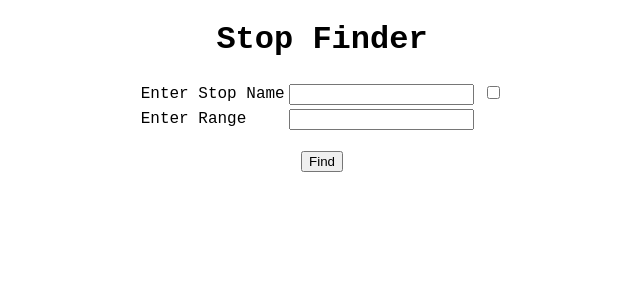
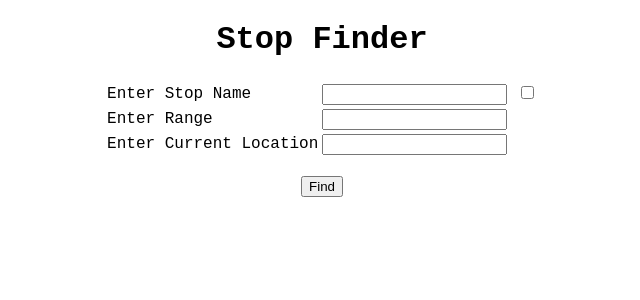
Before and after one commit to sylvaus/project_stop_finder, a Flask app: page / in a window 1280 px wide. Shown: the top 300 px of the page, without its empty margins (318-958 px from the left). Run offline with Flask 2, Linux system fonts and the light colour scheme.

Commit message:
Added comments to code and current location option

```diff
--- a/gui/app.py
+++ b/gui/app.py
@@ -50,34 +50,48 @@ SAMPLE_STOPS = [
 @app.route('/', methods=['POST', 'GET'])
 def index():
     if request.method == 'POST':
+        # data parsing
         stop = request.form['stop']
         range = request.form['range']
+        current_location = request.form['current_location']
         rgx = request.form.get('rgx')
         rgxbool = False
         if rgx == "True":
             rgxbool = True
         if range != "":
             rangefloat = float(range)
+        if current_location != "":
+            current_location_list = current_location.split(',')
+            current_location_latitude = float(current_location_list[0])
+            current_location_longitude = float(current_location_list[1])
+
+        # Return invalid entry when stop and range are empty string
         if stop == "" and range == "":
             return "Invalid Entry"
+
+        # Return available stops matching name
         elif stop != "" and range == "":
-            str = "\r\n"
+            str = "<br/>"
             strlst = list()
             lst = find_stops_matching_name(SAMPLE_STOPS, stop, rgxbool)
             for target_list in lst:
                 strlst.append(target_list.name)
             return  str.join(strlst)
+
+        #  Return available stops in range
         elif stop == "" and range != "":
-            str = "\r\n"
+            str = "<br/>"
             strlst = list()
-            lst = find_stops_in_range(SAMPLE_STOPS, GPSPosition(45.507387, -73.552101), rangefloat)
+            lst = find_stops_in_range(SAMPLE_STOPS, GPSPosition(current_location_latitude, current_location_longitude), rangefloat)
             for target_list in lst:
                 strlst.append(target_list.name)
             return str.join(strlst)
+
+        #  Return available stop in range and matching name.
         elif stop != "" and range != "":
-            str = "\r\n"
+            str = "<br/>"
             strlst = list()
-            lst_in_range = find_stops_in_range(SAMPLE_STOPS, GPSPosition(45.507387, -73.552101), rangefloat)
+            lst_in_range = find_stops_in_range(SAMPLE_STOPS, GPSPosition(current_location_latitude, current_location_longitude), rangefloat)
             lst = find_stops_matching_name(lst_in_range, stop, rgxbool)
             for target_list in lst:
                 strlst.append(target_list.name)
--- a/gui/templates/index.html
+++ b/gui/templates/index.html
@@ -21,6 +21,10 @@
                     <td><label>Enter Range </label></td>
                     <td><input type="text" name="range" id="range"></td>
                 </tr>
+                <tr>
+                    <td><label>Enter Current Location </label></td>
+                    <td><input type="text" name="current_location" id="current_location"></td>
+                </tr>
             </table>
             <br>
             <div>
```
